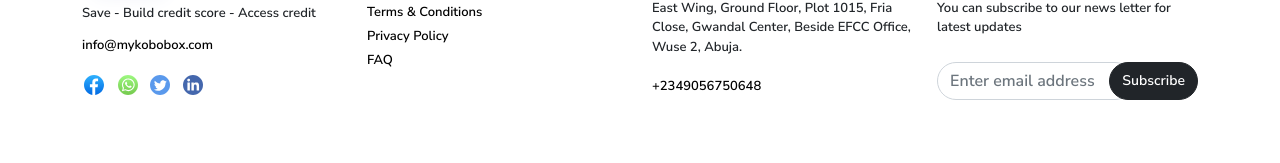
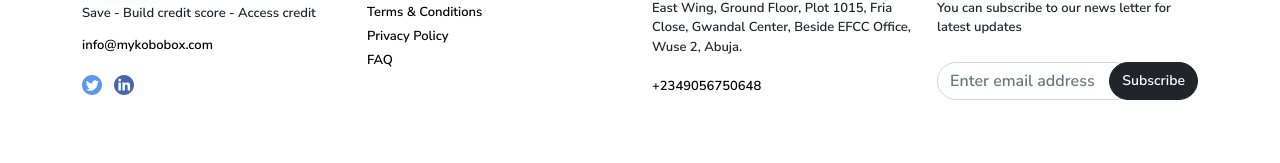
Before and after one commit to emyduke/kobobox, a plain HTML site: page about.html in a window 1280 px wide. Shown: the part 1441-1604 px from the top of the page. Drawn offline with Linux system fonts and the light colour scheme; files whose address does not match are found by name; a web font is replaced by a local one.

Commit message:
social handle links modified

```diff
--- a/about.html
+++ b/about.html
@@ -179,16 +179,16 @@
                         <a class="d-inline-block mb-3" href="mailto:info@mykobobox.com">info@mykobobox.com</a>
 
                         <div>
-                            <a href="" class="d-inline-block me-2">
+                            <a href="" class="d-none me-2">
                                 <img src="static/artboards/social-fb.svg" alt="">
                             </a>
-                            <a href="" class="d-inline-block me-2">
+                            <a href="" class="d-none me-2">
                                 <img src="static/artboards/social-whatsapp.svg" alt="">
                             </a>
-                            <a href="" class="d-inline-block me-2">
+                            <a href="https://twitter.com/kobobox" class="d-inline-block me-2">
                                 <img src="static/artboards/social-twitter.svg" alt="">
                             </a>
-                            <a href="" class="d-inline-block me-2">
+                            <a href="https://www.linkedin.com/company/kobobox-mpcs-limited/" class="d-inline-block me-2">
                                 <img src="static/artboards/social-linkedin.svg" alt="">
                             </a>
                         </div>
```
Also changed, not shown: contact.html (+4 -4 lines), index.html (+4 -4 lines), privacy-policy.html (+4 -4 lines), tnc.html (+4 -4 lines).
